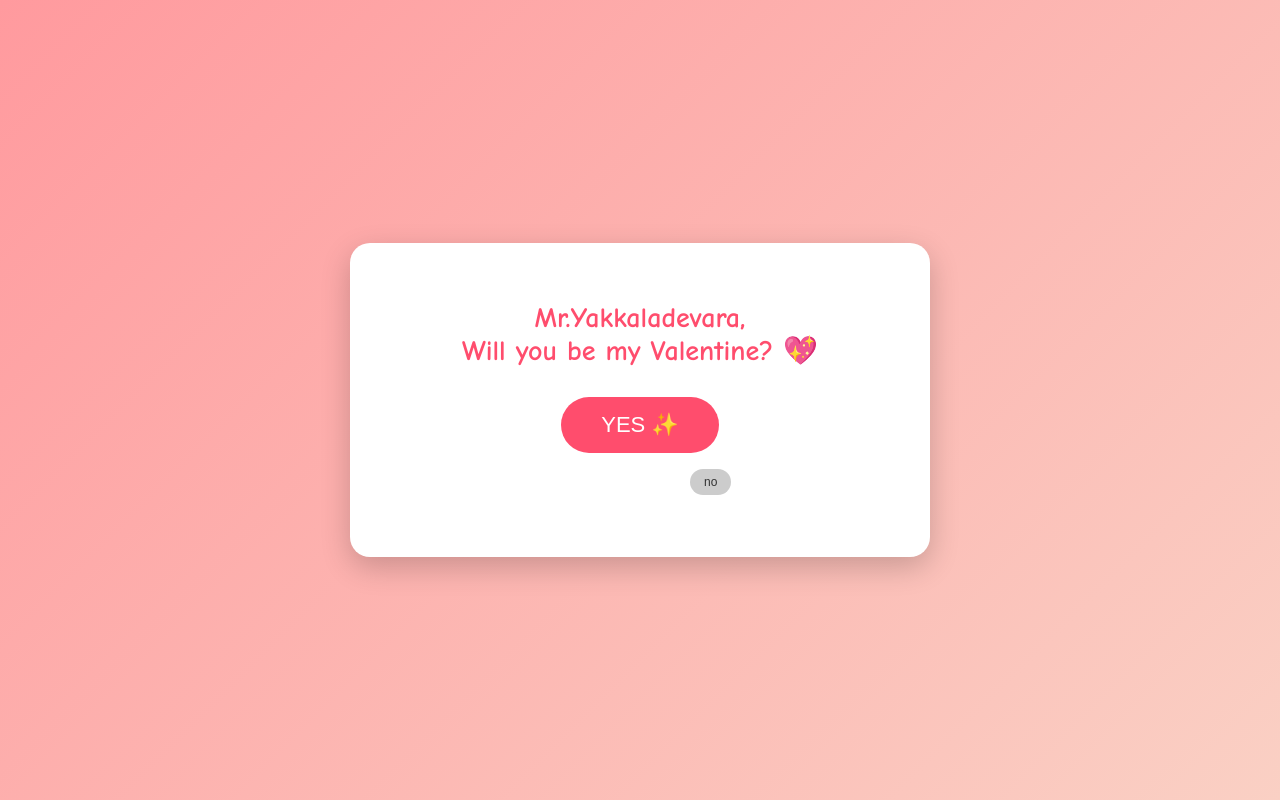
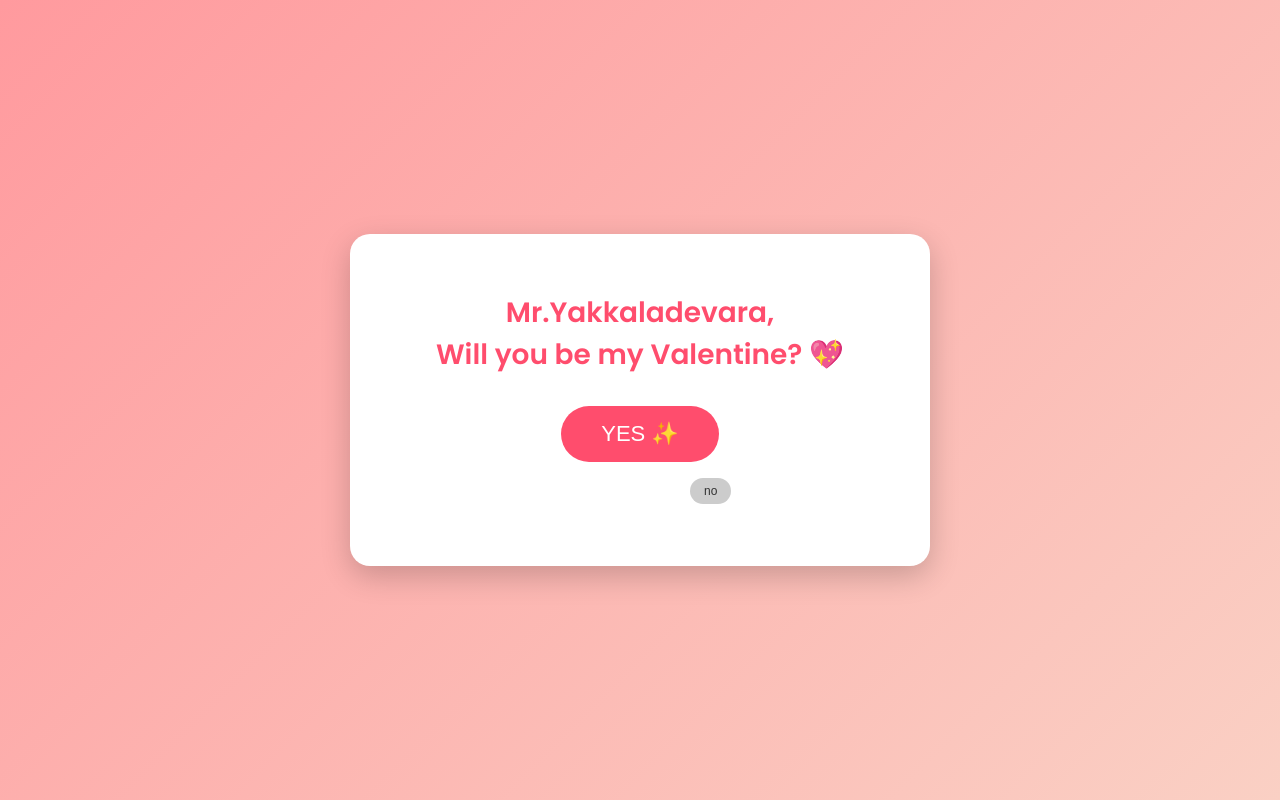
Before and after one commit to vagwalasushma/my-valentine, a plain HTML site: page index.html in a window 1280 px wide. Drawn offline with Linux system fonts and the light colour scheme.

Commit message:
font changes

```diff
--- a/index.html
+++ b/index.html
@@ -2,6 +2,8 @@
 <html lang="en">
 <head>
   <meta charset="UTF-8">
+<link href="https://fonts.googleapis.com/css2?family=Poppins:wght@400;600&display=swap" rel="stylesheet">
+
 <meta name="viewport" content="width=device-width,  initial-scale=1.0">
   <title>For You ❤️</title>
 <link href="https://fonts.googleapis.com/css2?family=Dancing+Script:wght@600&display=swap" rel="stylesheet">
@@ -10,7 +12,7 @@
     body {
       margin: 0;
       height: 100vh;
-      font-family: 'Comic Sans MS', cursive, sans-serif;
+      font-family: 'Poppins', -apple-system;
       background: linear-gradient(135deg, #ff9a9e, #fad0c4);
       display: flex;
       justify-content: center;
@@ -27,6 +29,7 @@
       box-shadow: 0 10px 30px rgba(0,0,0,0.2);
       max-width: 500px;
       width: 90%;
+      font-family: inherit;
     }
 
     h1 {
```
